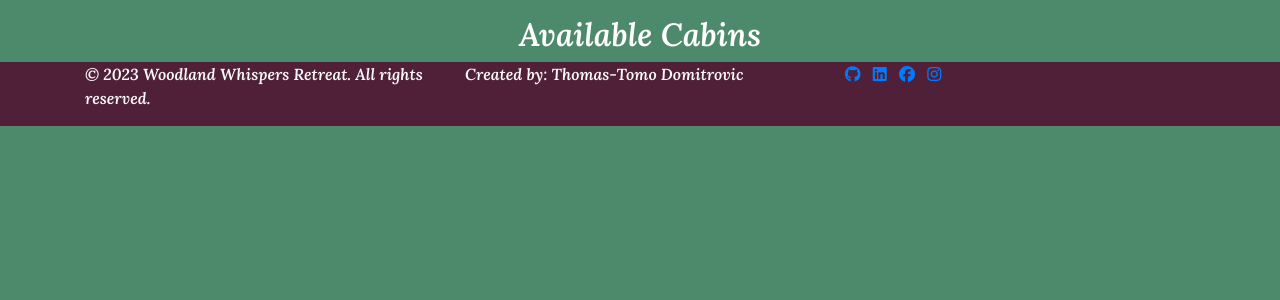
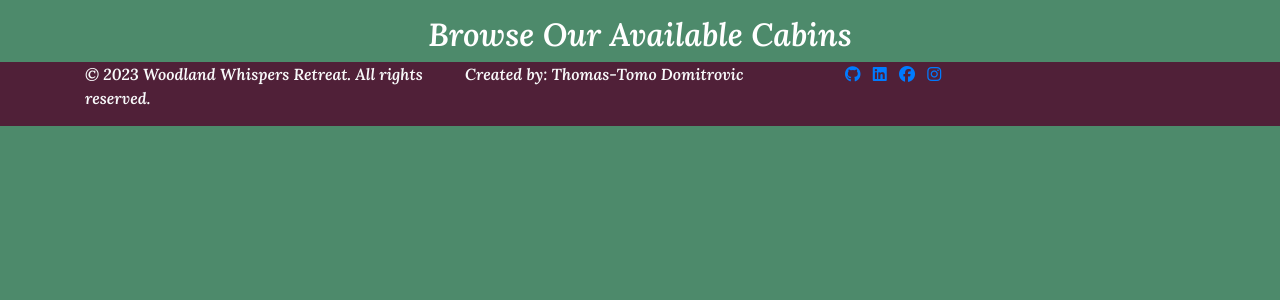
Before and after one commit to Thomas-Tomo/woodland-whispers-retreat, a Django app: page /cabin-booking/ in a window 1280 px wide. Shown: the part 82-382 px from the top of the page. Run offline with Django 3.2, Linux system fonts and the light colour scheme; data that the repository does not hold is empty; some libraries are stand-ins or nearby versions.

Commit message:
Update the h2 content in cabin_booking.html

```diff
--- a/templates/cabin_booking.html
+++ b/templates/cabin_booking.html
@@ -6,7 +6,7 @@ Cabin Booking
 
 {% block content %}
 <div class="container">
-    <h2 class="text-center custom-heading">Available Cabins</h2>
+    <h2 class="text-center custom-heading">Browse Our Available Cabins</h2>
     <div class="row">
         {% for cabin in cabins %}
         <div class="col-md-4 mb-4">
```
